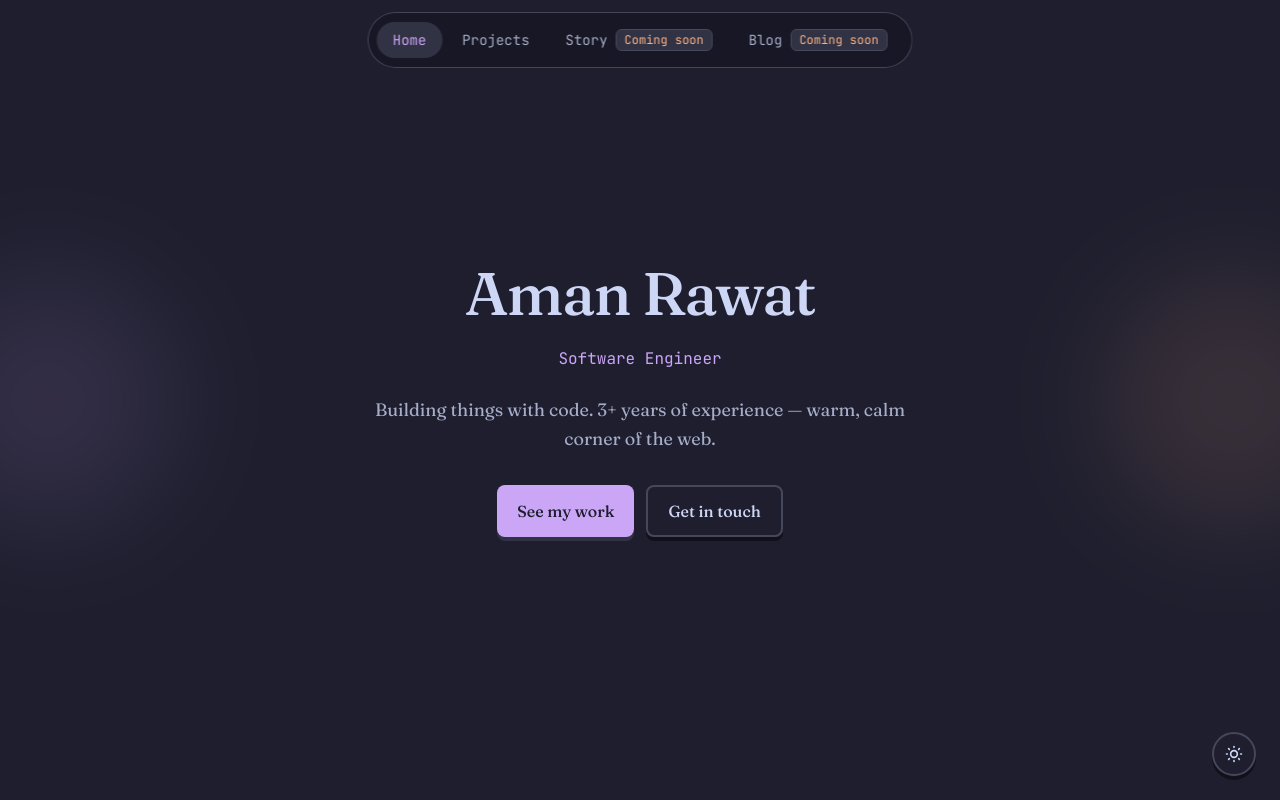
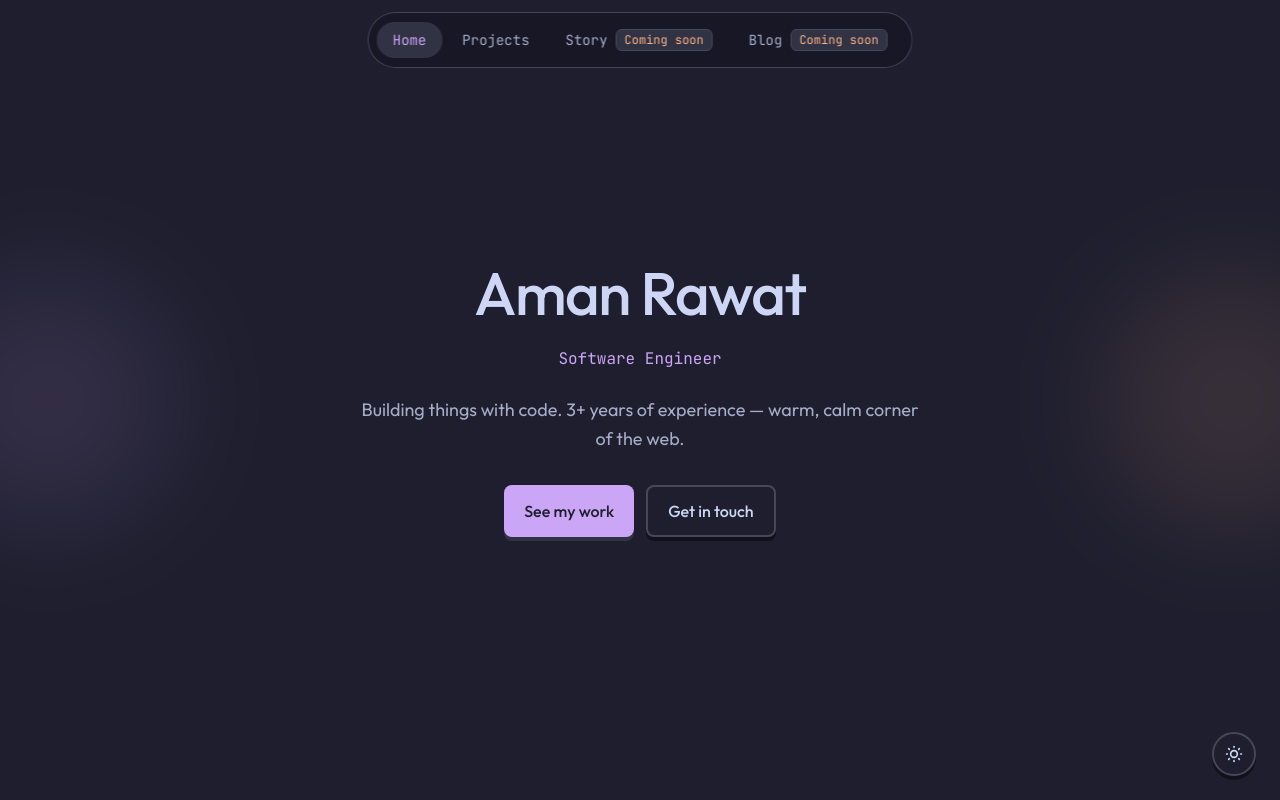
Before and after one commit to aman-git-r/amanrwt, a Next.js app: page / in a window 1280 px wide. Shown: the top 800 px of the page. Built offline with nearby package versions, Linux system fonts and the light colour scheme.

Commit message:
feat: replace Fraunces font with Outfit in layout and update class names accordingly

```diff
--- a/app/layout.tsx
+++ b/app/layout.tsx
@@ -1,5 +1,5 @@
 import type { Metadata, Viewport } from 'next';
-import { JetBrains_Mono, Fraunces } from 'next/font/google';
+import { JetBrains_Mono, Outfit } from 'next/font/google';
 import { Nav } from '@/app/components/Nav';
 import { ThemeToggle } from '@/app/components/ThemeToggle';
 import './globals.css';
@@ -9,7 +9,7 @@ const jetbrainsMono = JetBrains_Mono({
     subsets: ['latin'],
 });
 
-const fraunces = Fraunces({
+const outfit = Outfit({
     variable: '--font-display',
     subsets: ['latin'],
     display: 'swap',
@@ -64,7 +64,7 @@ export default function RootLayout({
                 />
             </head>
             <body
-                className={`${fraunces.variable} ${jetbrainsMono.variable} font-sans antialiased`}
+                className={`${outfit.variable} ${jetbrainsMono.variable} font-sans antialiased`}
             >
                 <Nav />
                 <div className="min-w-0 overflow-x-hidden">
```
